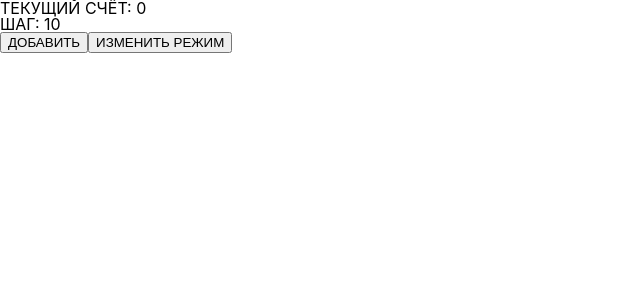
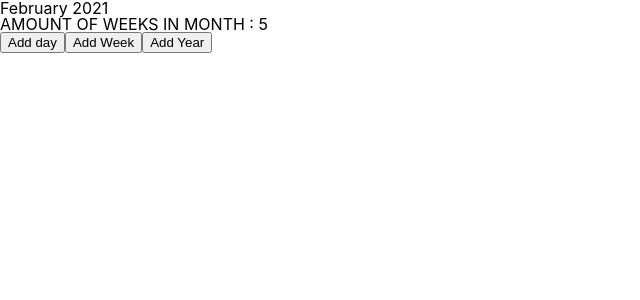
Before and after one commit to fccourses/fd-react-app, a React (Create React App) app: page / in a window 1280 px wide. Shown: the top 300 px of the page, without its empty margins (0-640 px from the left). Built offline with nearby package versions, Linux system fonts and the light colour scheme.

Commit message:
Add date-fns example

```diff
--- a/src/App.js
+++ b/src/App.js
@@ -2,11 +2,11 @@ import React from 'react';
 import SignInForm from './components/SignInForm';
 import AlohaDashboard from './components/AlohaDashboard';
 import Counter from './components/Counter';
+import Calendar from './components/Calendar';
 
 function App (props) {
-  const step = 10;
 
-  return <Counter step={step} />;
+  return <Calendar />;
 }
 
 export default App;
--- /dev/null
+++ b/src/components/Calendar/index.jsx
@@ -0,0 +1,62 @@
+import React, { Component } from 'react';
+import { addDays, addWeeks, addYears, format, getWeeksInMonth } from 'date-fns';
+
+class Calendar extends Component {
+  constructor (props) {
+    super(props);
+    this.state = {
+      day: new Date(),
+    };
+  }
+
+  render () {
+    const { day } = this.state;
+    return (
+      <div>
+        <div>{format(day, 'MMMM yyyy')}</div>
+        <div>AMOUNT OF WEEKS IN MONTH : {getWeeksInMonth(day)}</div>
+        <button
+          onClick={() => {
+            const { day } = this.state;
+
+            const newDay = addDays(day, 1);
+
+            this.setState({
+              day: newDay,
+            });
+          }}
+        >
+          Add day
+        </button>
+        <button
+          onClick={() => {
+            const { day } = this.state;
+
+            const newDay = addWeeks(day, -1);
+
+            this.setState({
+              day: newDay,
+            });
+          }}
+        >
+          Add Week
+        </button>
+        <button
+          onClick={() => {
+            const { day } = this.state;
+
+            const newDay = addYears(day, 1);
+
+            this.setState({
+              day: newDay,
+            });
+          }}
+        >
+          Add Year
+        </button>
+      </div>
+    );
+  }
+}
+
+export default Calendar;
```
Also changed, not shown: src/components/Calendar/CalendarBody/index.jsx (added), src/components/Calendar/CurrentDay/index.jsx (added), src/components/Calendar/Day/index.jsx (added), src/components/Calendar/Month/index.jsx (added), src/components/Calendar/Week/index.jsx (added).
